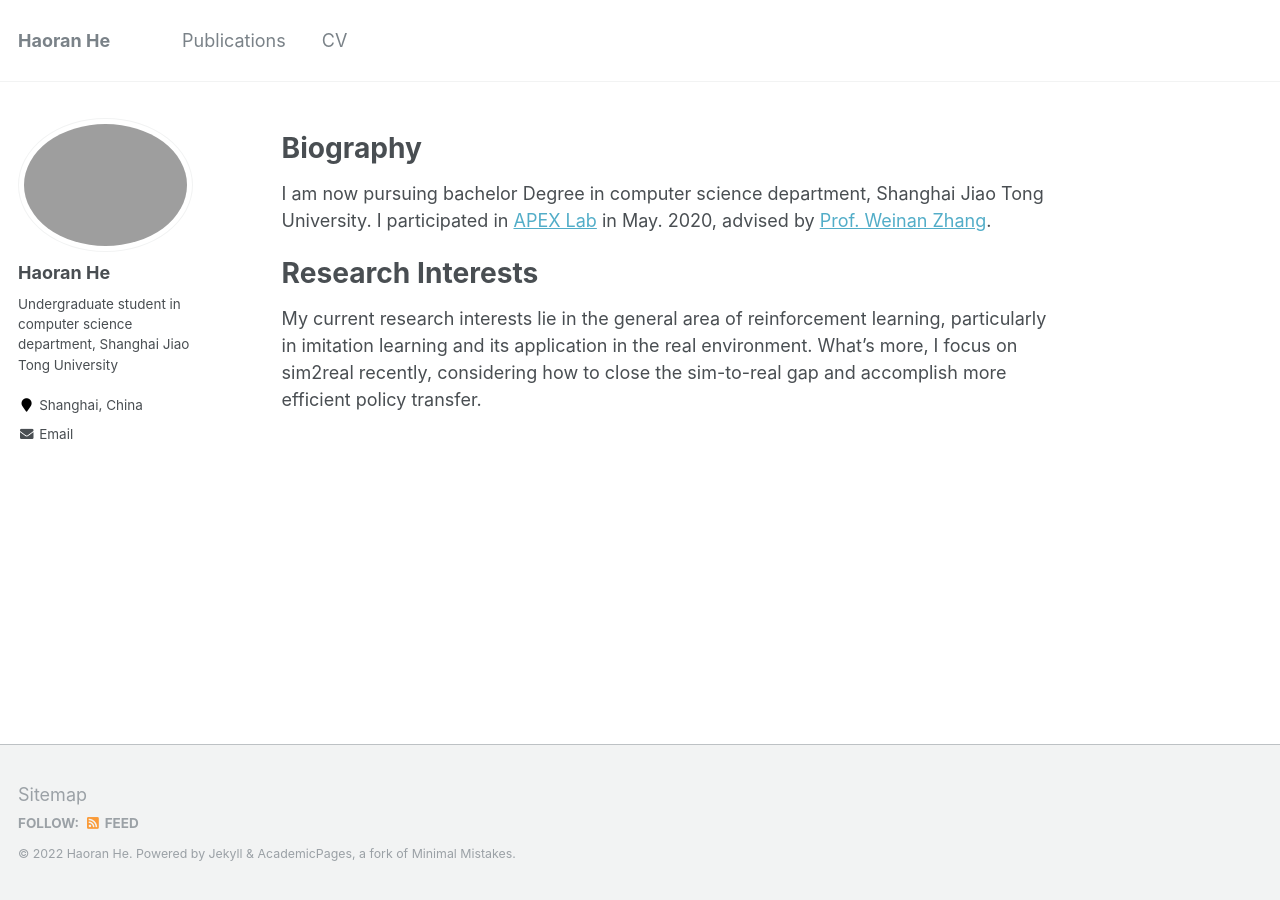
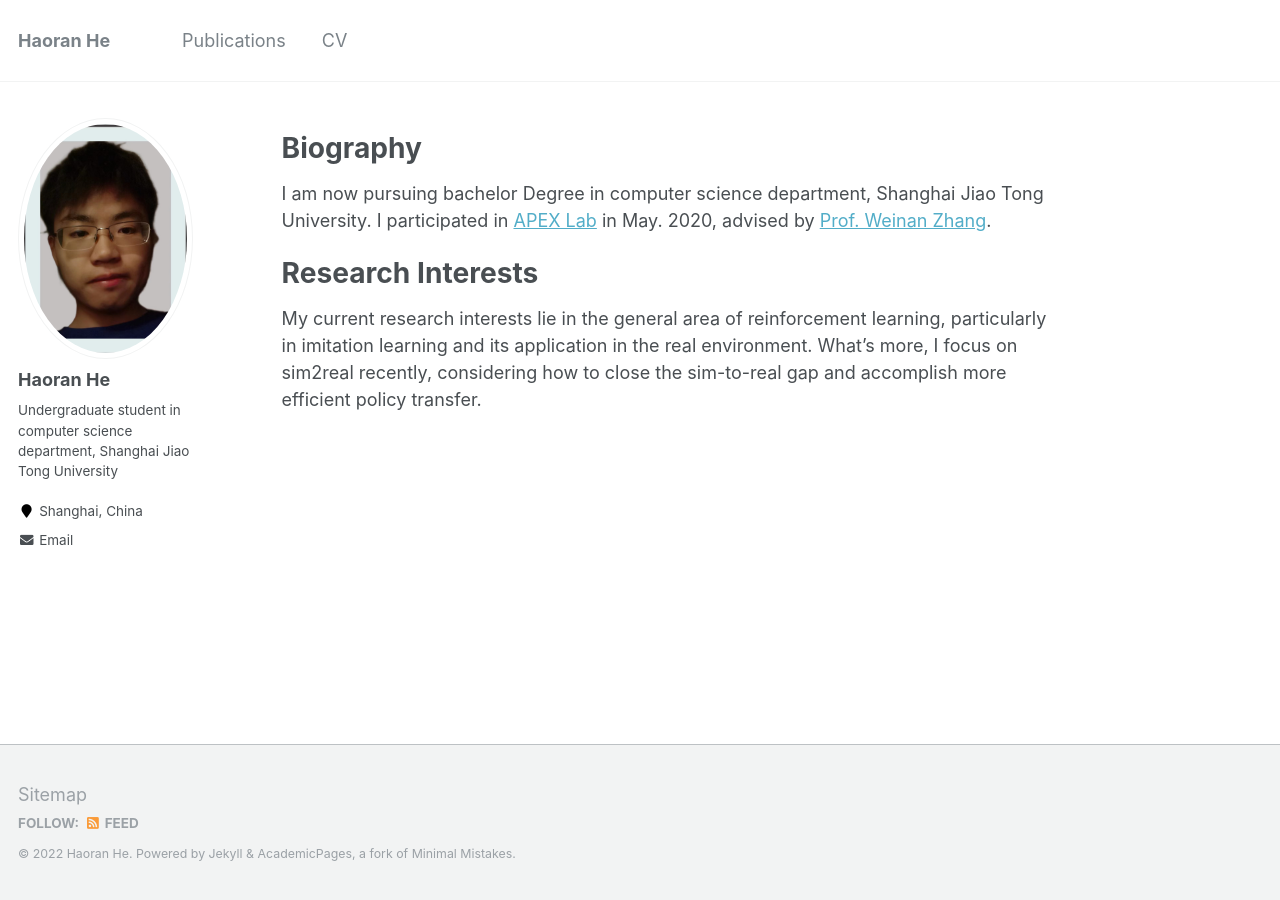
Before and after one commit to tinnerhrhe/tinnerhrhe.github.io, a Jekyll site: the page built from _pages/about.md, in a window 1280 px wide. Built offline with Jekyll 4.4.1, drawn with Linux system fonts in a browser that asks for light colours.

Commit message:
Update _config.yml

```diff
--- a/_config.yml
+++ b/_config.yml
@@ -81,7 +81,7 @@ analytics:
 # Site Author
 author:
   name             : "Haoran He"
-  avatar           : "HaoranHe.png"
+  avatar           : "HaoranHe.jpg"
   bio              : "Undergraduate student in computer science department, Shanghai Jiao Tong University"
   location         : "Shanghai, China"
   employer         :
```
